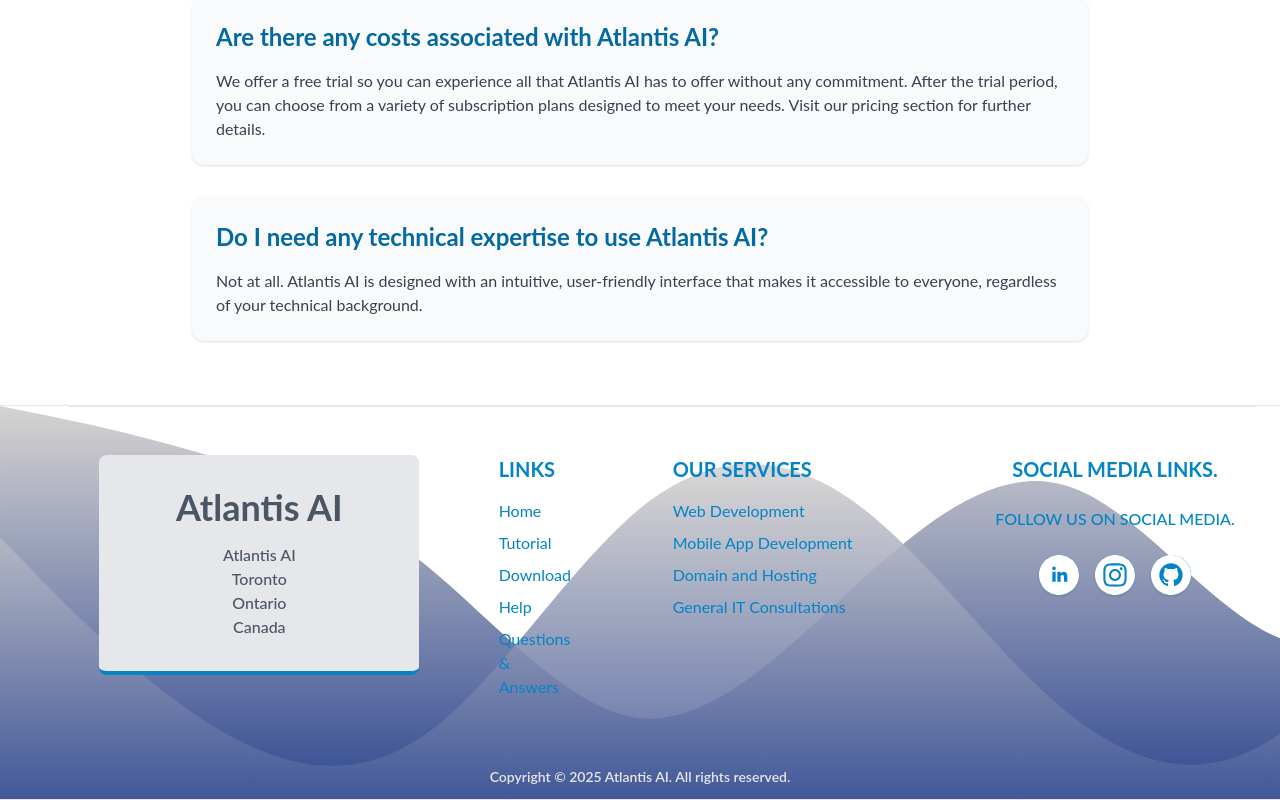
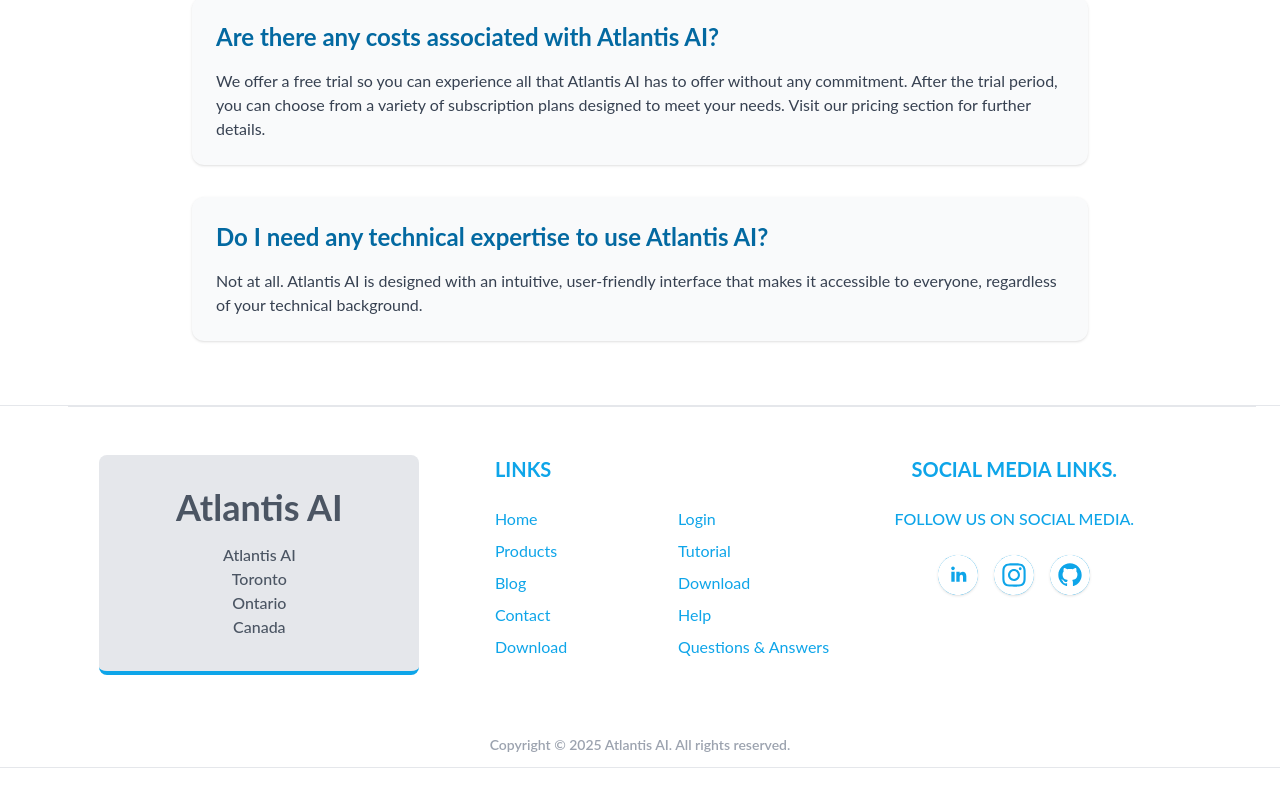
Before and after one commit to atlantis-ai-dev/website, a React (Create React App) app: page /qna in a window 1280 px wide. Shown: the part 819-1619 px from the top of the page. After the commit the page ends 1587 px from the top, so only its background shows below. Built offline with nearby package versions, Linux system fonts and the light colour scheme; no server answers.

Commit message:
fix: update small fixes

```diff
--- a/src/components/Footer.js
+++ b/src/components/Footer.js
@@ -6,14 +6,14 @@
     return (
         <>
             <footer>
-                <div className="footer max-w-full mx-auto px-4 sm:px-6 bg-gray-100 border-t border-b py-30">
+                <div className="footer max-w-full mx-auto px-4 sm:px-6 bg-white border-t border-b py-30">
 
                     {/* Top area: Blocks */}
                     <div className="grid sm:grid-cols-12 gap-5 py-8 md:py-12 border-t border-gray-200 lg:ml-11">
 
                     {/* 1st block */}
                     <div className="col-span-12 lg:col-span-4">
-                        <div className="box-border border-b-4 border-sky-600 p-8 bg-gray-200 text-gray-600 text-center rounded-lg xl:w-80 mx-auto">
+                        <div className="box-border border-b-4 border-sky-500 p-8 bg-gray-200 text-gray-600 text-center rounded-lg xl:w-80 mx-auto">
                             <h3 className="font-bold text-4xl mb-4">Atlantis AI</h3>
                             <div className='text-md font-medium text-gray-600'>
                                 <h5>Atlantis AI</h5>
@@ -25,48 +25,76 @@
                     </div>
 
                     {/* 2nd block */}
-                    <div className="col-span-6 md:col-span-6 lg:col-span-1 ml-7 mx-auto">
-                        <h6 className="text-sky-600 text-xl font-bold mb-4">LINKS</h6>
-                        <ul className="text-md">
-                        <li className="mb-2">
-                            <HashLink to="/" className="text-sky-600 hover:text-gray-900 hover:tracking-wider transition duration-250 ease-in-out">Home</HashLink>
+                    <div className="col-span-12 lg:col-span-4 mx-auto">
+                    {/* Centered header spanning both lists */}
+                    <h6 className="text-sky-500 text-xl font-bold mb-6 text-left">
+                        LINKS
+                    </h6>
+
+                    {/* Two columns of links */}
+                    <div className="grid grid-cols-1 sm:grid-cols-2 gap-8">
+                        {/* left column */}
+                        <ul className="space-y-2">
+                        <li>
+                            <HashLink to="/" className="text-sky-500 hover:text-gray-900">
+                            Home
+                            </HashLink>
                         </li>
-                        <li className="mb-2">
-                            <HashLink to="/tutorial" className="text-sky-600 hover:text-gray-900 hover:tracking-wider transition duration-250 ease-in-out">Tutorial</HashLink>
+                        <li>
+                            <HashLink to="/product" className="text-sky-500 hover:text-gray-900">
+                            Products
+                            </HashLink>
                         </li>
-                        <li className="mb-2">
-                            <HashLink to="/download" className="text-sky-600 hover:text-gray-900 hover:tracking-wider transition duration-250 ease-in-out">Download</HashLink>
+                        <li>
+                            <HashLink to="/blog" className="text-sky-500 hover:text-gray-900">
+                            Blog
+                            </HashLink>
                         </li>
-                        <li className="mb-2">
-                            <HashLink to="/help" className="text-sky-600 hover:text-gray-900 hover:tracking-wider transition duration-250 ease-in-out">Help</HashLink>
+                        <li>
+                            <HashLink to="/contact" className="text-sky-500 hover:text-gray-900">
+                            Contact
+                            </HashLink>
                         </li>
-                        <li className="mb-2">
-                            <HashLink to="/qna" className="text-sky-600 hover:text-gray-900 hover:tracking-wider transition duration-250 ease-in-out">Questions & Answers</HashLink>
+                        <li>
+                            <HashLink to="/download" className="text-sky-500 hover:text-gray-900">
+                            Download
+                            </HashLink>
+                        </li>
+                        </ul>
+
+                        {/* right column */}
+                        <ul className="space-y-2">
+                        <li>
+                            <Link to="/login" className="text-sky-500 hover:text-gray-900">
+                            Login
+                            </Link>
+                        </li>
+                        <li>
+                            <Link to="/tutorial" className="text-sky-500 hover:text-gray-900">
+                            Tutorial
+                            </Link>
+                        </li>
+                        <li>
+                            <Link to="/download" className="text-sky-500 hover:text-gray-900">
+                            Download
+                            </Link>
+                        </li>
+                        <li>
+                            <Link to="/help" className="text-sky-500 hover:text-gray-900">
+                            Help
+                            </Link>
+                        </li>
+                        <li>
+                            <Link to="/qna" className="text-sky-500 hover:text-gray-900">
+                            Questions & Answers
+                            </Link>
                         </li>
                         </ul>
                     </div>
-
-                    {/* 3rd block */}
-                    <div className="col-span-6 md:col-span-6 lg:col-span-4 mx-auto">
-                        <h6 className="text-sky-600 text-xl font-bold mb-4">OUR SERVICES</h6>
-                        <ul className="text-md">
-                        <li className="mb-2">
-                            <Link to="#" className="text-sky-600 hover:text-gray-900 hover:tracking-wider transition duration-250 ease-in-out">Web Development</Link>
-                        </li>
-                        <li className="mb-2">
-                            <Link to="#" className="text-sky-600 hover:text-gray-900 hover:tracking-wider transition duration-250 ease-in-out">Mobile App Development</Link>
-                        </li>
-                        <li className="mb-2">
-                            <Link to="#" className="text-sky-600 hover:text-gray-900 hover:tracking-wider transition duration-250 ease-in-out">Domain and Hosting</Link>
-                        </li>
-                        <li className="mb-2">
-                            <Link to="#" className="text-sky-600 hover:text-gray-900 hover:tracking-wider transition duration-250 ease-in-out">General IT Consultations</Link>
-                        </li>
-                        </ul>
                     </div>
 
                     {/* 4th block */}
-                    <div className="col-span-12 text-center mx-auto lg:col-span-3 font-bold uppercase text-sky-600">
+                    <div className="col-span-12 text-center mx-auto lg:col-span-3 font-bold uppercase text-sky-500">
                         <div className="text-xl mb-6">
                             Social Media Links.
                         </div>
@@ -77,9 +105,9 @@
                         <div className="mx-auto text-center mt-2">
                                 <ul className="flex justify-center mb-4 md:mb-0">
                                     <li>
-                                        <Link
-                                        to="#"
-                                        className="flex justify-center items-center bg-sky-600 hover:bg-gray-700 text-white rounded-full shadow transition duration-150 ease-in-out"
+                                        <a
+                                        href="https://www.linkedin.com/company/atlantis-ai/" target="_blank" rel="noopener noreferrer"
+                                        className="flex justify-center items-center bg-sky-500 hover:bg-gray-700 text-white rounded-full shadow transition duration-150 ease-in-out"
                                         aria-label="LinkedIn"
                                         >
                                         <svg
@@ -89,12 +117,12 @@
                                         >
                                             <path d="M12 0c-6.627 0-12 5.373-12 12s5.373 12 12 12 12-5.373 12-12-5.373-12-12-12zm-2 16h-2v-6h2v6zm-1-6.891c-.607 0-1.1-.496-1.1-1.109 0-.612.492-1.109 1.1-1.109s1.1.497 1.1 1.109c0 .613-.493 1.109-1.1 1.109zm8 6.891h-1.998v-2.861c0-1.881-2.002-1.722-2.002 0v2.861h-2v-6h2v1.093c.872-1.616 4-1.736 4 1.548v3.359z"/>
                                         </svg>
-                                        </Link>
+                                        </a>
                                     </li>
                                     <li className="ml-4">
-                                        <Link
-                                        to="#"
-                                        className="flex justify-center items-center bg-sky-600 hover:bg-gray-700 text-white rounded-full shadow transition duration-150 ease-in-out"
+                                        <a
+                                        href="https://instagram.com" target="_blank" rel="noopener noreferrer"
+                                        className="flex justify-center items-center bg-sky-500 hover:bg-gray-700 text-white rounded-full shadow transition duration-150 ease-in-out"
                                         aria-label="Instagram"
                                         >
                                         <svg
@@ -104,19 +132,19 @@
                                         >
                                             <path d="M14.829 6.302c-.738-.034-.96-.04-2.829-.04s-2.09.007-2.828.04c-1.899.087-2.783.986-2.87 2.87-.033.738-.041.959-.041 2.828s.008 2.09.041 2.829c.087 1.879.967 2.783 2.87 2.87.737.033.959.041 2.828.041 1.87 0 2.091-.007 2.829-.041 1.899-.086 2.782-.988 2.87-2.87.033-.738.04-.96.04-2.829s-.007-2.09-.04-2.828c-.088-1.883-.973-2.783-2.87-2.87zm-2.829 9.293c-1.985 0-3.595-1.609-3.595-3.595 0-1.985 1.61-3.594 3.595-3.594s3.595 1.609 3.595 3.594c0 1.985-1.61 3.595-3.595 3.595zm3.737-6.491c-.464 0-.84-.376-.84-.84 0-.464.376-.84.84-.84.464 0 .84.376.84.84 0 .463-.376.84-.84.84zm-1.404 2.896c0 1.289-1.045 2.333-2.333 2.333s-2.333-1.044-2.333-2.333c0-1.289 1.045-2.333 2.333-2.333s2.333 1.044 2.333 2.333zm-2.333-12c-6.627 0-12 5.373-12 12s5.373 12 12 12 12-5.373 12-12-5.373-12-12-12zm6.958 14.886c-.115 2.545-1.532 3.955-4.071 4.072-.747.034-.986.042-2.887.042s-2.139-.008-2.886-.042c-2.544-.117-3.955-1.529-4.072-4.072-.034-.746-.042-.985-.042-2.886 0-1.901.008-2.139.042-2.886.117-2.544 1.529-3.955 4.072-4.071.747-.035.985-.043 2.886-.043s2.14.008 2.887.043c2.545.117 3.957 1.532 4.071 4.071.034.747.042.985.042 2.886 0 1.901-.008 2.14-.042 2.886z"/>
                                         </svg>
-                                        </Link>
+                                        </a>
                                     </li>
                                     <li className="ml-4">
-                                        <Link
-                                        to="#"
-                                        className="flex justify-center items-center bg-sky-600 hover:bg-gray-700 text-white rounded-full shadow transition duration-150 ease-in-out"
+                                        <a
+                                        href="https://github.com/atlantis-ai-dev" target="_blank" rel="noopener noreferrer"
+                                        className="flex justify-center items-center bg-sky-500 hover:bg-gray-700 text-white rounded-full shadow transition duration-150 ease-in-out"
                                         aria-label="Github"
                                         >
                                         <svg className="w-10 h-10 fill-current"
                                             viewBox="0 0 24 24"
                                             xmlns="http://www.w3.org/2000/svg"><path d="M12 0c-6.627 0-12 5.373-12 12s5.373 12 12 12 12-5.373 12-12-5.373-12-12-12zm2.218 18.616c-.354.069-.468-.149-.468-.336v-1.921c0-.653-.229-1.079-.481-1.296 1.56-.173 3.198-.765 3.198-3.454 0-.765-.273-1.389-.721-1.879.072-.177.312-.889-.069-1.853 0 0-.587-.188-1.923.717-.561-.154-1.159-.231-1.754-.234-.595.003-1.193.08-1.753.235-1.337-.905-1.925-.717-1.925-.717-.379.964-.14 1.676-.067 1.852-.448.49-.722 1.114-.722 1.879 0 2.682 1.634 3.282 3.189 3.459-.2.175-.381.483-.444.936-.4.179-1.413.488-2.037-.582 0 0-.37-.672-1.073-.722 0 0-.683-.009-.048.426 0 0 .46.215.777 1.024 0 0 .405 1.25 2.353.826v1.303c0 .185-.113.402-.462.337-2.782-.925-4.788-3.549-4.788-6.641 0-3.867 3.135-7 7-7s7 3.133 7 7c0 3.091-2.003 5.715-4.782 6.641z"/></svg>
 
-                                        </Link>
+                                        </a>
                                     </li>
 
 
@@ -128,7 +156,7 @@
 
                     <div className="flex flex-wrap items-center md:justify-between justify-center mx-auto px-4">
                 <div className="w-full md:w-4/12 px-4 mx-auto text-center py-2">
-                    <div className="text-sm text-gray-200 font-semibold py-1">
+                    <div className="text-sm text-gray-400 font-semibold py-1">
                     Copyright &copy; {new Date().getFullYear()}{"  "}
                     <HashLink
                         to="#"
--- a/src/components/Navbar/NavBar.js
+++ b/src/components/Navbar/NavBar.js
@@ -21,9 +21,9 @@
     }, [top]);
 
     return (
-        <nav className={`fixed top-0 w-full z-30 transition duration-300 ease-in-out mb-16 ${!top && 'bg-white shadow-lg'}`}>
+        <nav className={`fixed top-0 w-full z-30 transition duration-300 ease-in-out ${!top && 'bg-white shadow-lg'}`}>
             <div className="flex flex-row justify-between items-center py-2">
-                <div className="flex flex-row justify-center md:px-12 md:mx-12 items-center text-center font-semibold">
+                <div className="flex flex-row justify-center lg:px-12 lg:mx-12 items-center text-center font-semibold">
                     <HashLink smooth to="/#hero"><img
   src={navBarImg}
   alt="Atlantis AI Logo"
@@ -46,7 +46,7 @@
                         <NavLinks />
                     </div>
 
-                    <div className={`absolute left-0 top-full -mt-px fixed transition-transform duration-300 ease-in-out transit left-0 w-full h-auto rounded-md p-4 bg-white lg:hidden shadow-xl top-24 ${  isOpen ? "block" : "hidden" } `}>
+                    <div className={`absolute left-0 top-full -mt-px fixed transition-transform duration-300 ease-in-out transit left-0 w-full h-auto rounded-md p-4 bg-white lg:hidden shadow-xl top-16 sm:top-20 md:top-24 ${  isOpen ? "block" : "hidden" } `}>
                         <div className='flex flex-col space-y-6'>
                             <NavLinks vertical={true}/>
                         </div>
--- a/src/index.css
+++ b/src/index.css
@@ -14,10 +14,10 @@
   background-size: cover;
 }
 
-.footer {
+/* .footer {
   background: url(./images/footer.svg) top center no-repeat;
   background-size: cover;
-}
+} */
 
 .cta {
   background: linear-gradient(rgba(2,2,2,.7),rgba(0,0,0,.7)),url(https://images.unsplash.com/photo-1497215728101-856f4ea42174?ixlib=rb-1.2.1&ixid=MnwxMjA3fDB8MHxwaG90by1wYWdlfHx8fGVufDB8fHx8&auto=format&fit=crop&w=1170&q=80) fixed center center;
```
